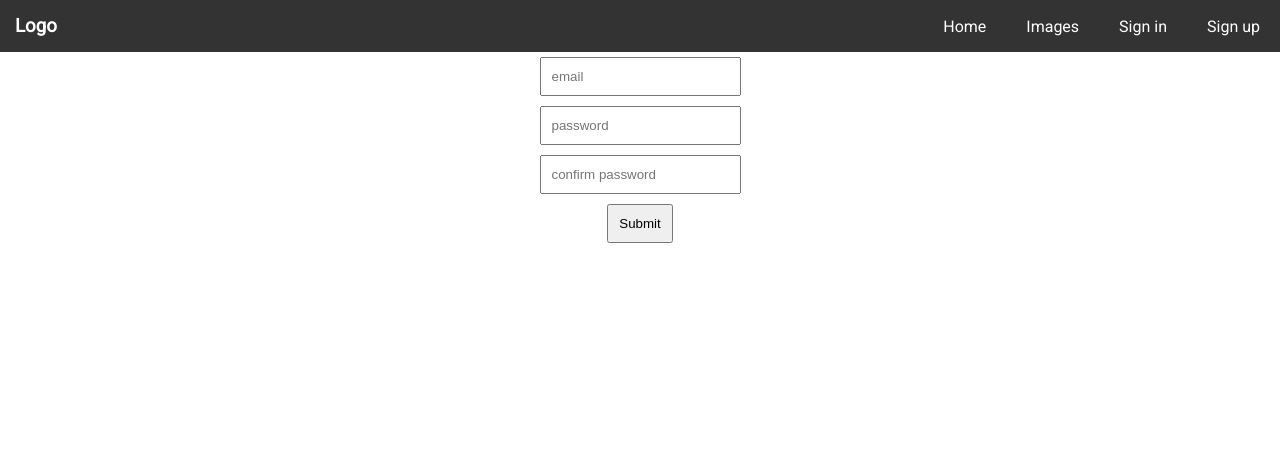
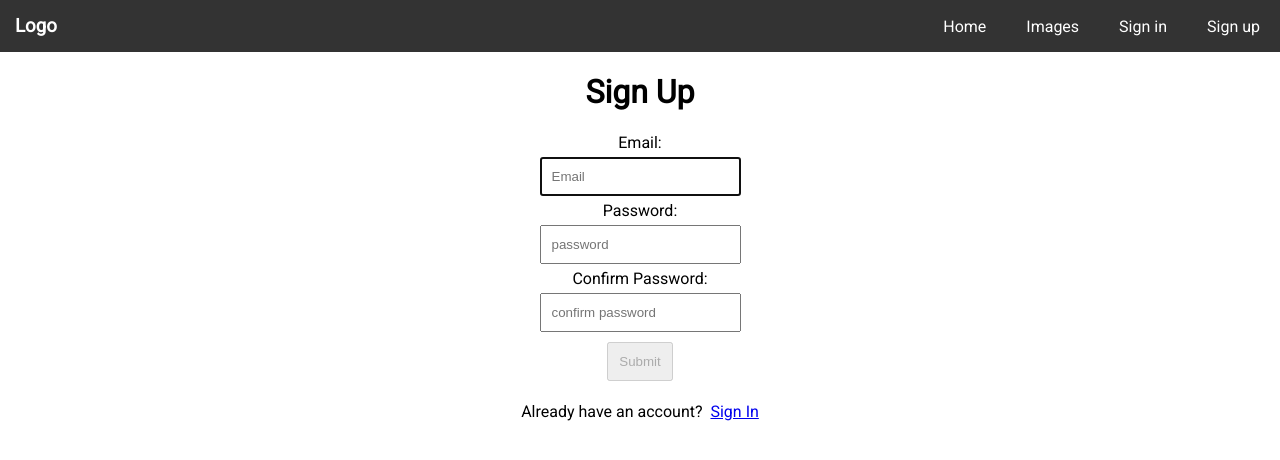
Before and after one commit to szymongasiewski/scenery-change-detection-frontend, a React (Vite) app: page /signup in a window 1280 px wide. Shown: the top 460 px of the page. Built offline with nearby package versions, Linux system fonts and the light colour scheme.

Commit message:
updated register page

```diff
--- /dev/null
+++ b/src/api/axios.js
@@ -0,0 +1,5 @@
+import axios from "axios";
+
+export default axios.create({
+  baseURL: "http://localhost:8000/api/",
+});
--- a/src/index.css
+++ b/src/index.css
@@ -42,3 +42,22 @@ nav a:hover {
   padding: 10px;
   margin: 5px;
 }
+
+.hide {
+  display: none;
+}
+
+.show {
+  display: block;
+}
+
+.offscreen {
+  position: absolute;
+  width: 1px;
+  height: 1px;
+  padding: 0;
+  margin: -1px;
+  overflow: hidden;
+  clip: rect(0, 0, 0, 0);
+  border: 0;
+}
--- a/src/pages/Register.jsx
+++ b/src/pages/Register.jsx
@@ -1,12 +1,50 @@
-import { useState } from "react";
-import { useNavigate } from "react-router-dom";
-// import axios from "axios";
+import { useState, useRef, useEffect } from "react";
+import { useNavigate, Link } from "react-router-dom";
+import axios from "../api/axios";
+
+const emailRegex = /^[a-zA-Z0-9._%+-]+@[a-zA-Z0-9.-]+\.[a-zA-Z]/;
+const passwordRegex =
+  /^(?=.*[a-z])(?=.*[A-Z])(?=.*\d)(?=.*[#?!@$%^&*-.]).{8,128}$/;
 
 const Register = () => {
+  const emailRef = useRef();
+  const errorRef = useRef();
+
   const [email, setEmail] = useState("");
+  const [validEmail, setValidEmail] = useState(false);
+  const [emailFocus, setEmailFocus] = useState(false);
+
   const [password, setPassword] = useState("");
-  const [confirm_password, setConfirmPassword] = useState("");
+  const [validPassword, setValidPassword] = useState(false);
+  const [passwordFocus, setPasswordFocus] = useState(false);
+
+  const [confirmPassword, setConfirmPassword] = useState("");
+  const [validConfirmPassword, setValidConfirmPassword] = useState(false);
+  const [confirmPasswordFocus, setConfirmPasswordFocus] = useState(false);
+
+  const [errorMessage, setErrorMessage] = useState("");
+
   const navigate = useNavigate();
+
+  useEffect(() => {
+    emailRef.current.focus();
+  }, []);
+
+  useEffect(() => {
+    const result = emailRegex.test(email);
+    setValidEmail(result);
+  }, [email]);
+
+  useEffect(() => {
+    const result = passwordRegex.test(password);
+    setValidPassword(result);
+    const confirmResult = password === confirmPassword;
+    setValidConfirmPassword(confirmResult);
+  }, [password, confirmPassword]);
+
+  useEffect(() => {
+    setErrorMessage("");
+  }, [email, password, confirmPassword]);
 
   const onEmailChange = (e) => {
     setEmail(e.target.value);
@@ -20,78 +58,146 @@ const Register = () => {
     setConfirmPassword(e.target.value);
   };
 
-  // const handleSubmit = async (e) => {
-  //   e.preventDefault();
-
-  //   const response = await axios.post(
-  //     "http://127.0.0.1:8000/api/register/",
-  //     {
-  //       email: email,
-  //       password: password,
-  //       confirm_password: confirm_password,
-  //     },
-  //     {
-  //       headers: {
-  //         "Content-Type": "application/json",
-  //       },
-  //     },
-  //   );
-  // };
-
-  let registerUser = async (e) => {
+  const handleSubmit = async (e) => {
     e.preventDefault();
 
-    let response = await fetch("http://127.0.0.1:8000/api/register/", {
-      method: "POST",
-      headers: {
-        "Content-Type": "application/json",
-      },
-      body: JSON.stringify({
-        email: email,
-        password: password,
-        confirm_password: confirm_password,
-      }),
-    });
+    const v1 = emailRegex.test(email);
+    const v2 = passwordRegex.test(password);
+    if (!v1 || !v2) {
+      setErrorMessage("Invalid email or password.");
+      return;
+    }
 
-    if (response.status === 201) {
-      navigate("/signin");
-    } else {
-      alert("something wrong");
-      console.log(response);
+    try {
+      const response = await axios.post(
+        "register/",
+        {
+          email: email,
+          password: password,
+          confirm_password: confirmPassword,
+        },
+        {
+          headers: {
+            "Content-Type": "application/json",
+          },
+          withCredentials: true,
+        },
+      );
+      setErrorMessage("");
+      if (response.status === 201) {
+        navigate("/signin");
+      }
+    } catch (error) {
+      if (!error?.response) {
+        setErrorMessage("Network error.");
+      } else if (error.response?.status === 400) {
+        setErrorMessage("Invalid email or password.");
+      } else {
+        setErrorMessage("Registration failed.");
+      }
+      errorRef.current.focus();
     }
   };
 
   return (
-    <div>
-      <form className="container" onSubmit={registerUser}>
+    <div className="container">
+      <p
+        ref={errorRef}
+        className={errorMessage ? "error" : "offscreen"}
+        aria-live="asserive"
+      >
+        {errorMessage}
+      </p>
+      <h1>Sign Up</h1>
+      <form className="container" onSubmit={handleSubmit}>
+        <label htmlFor="email">Email:</label>
         <input
           className="item"
           type="email"
+          id="email"
+          ref={emailRef}
+          autoComplete="off"
           name="email"
-          placeholder="email"
+          placeholder="Email"
           value={email}
           onChange={onEmailChange}
+          required
+          aria-invalid={validEmail ? "false" : "true"}
+          aria-describedby="uidnote"
+          onFocus={() => setEmailFocus(true)}
+          onBlur={() => setEmailFocus(false)}
         />
+        <p
+          id="uidnote"
+          className={emailFocus && email && !validEmail ? "show" : "hide"}
+        >
+          Please enter a valid email address.
+        </p>
+        <label htmlFor="password">Password:</label>
         <input
           className="item"
+          id="password"
           type="password"
           name="password"
           placeholder="password"
           value={password}
           onChange={onPasswordChange}
+          required
+          aria-invalid={validPassword ? "false" : "true"}
+          aria-describedby="pwdnote"
+          onFocus={() => setPasswordFocus(true)}
+          onBlur={() => setPasswordFocus(false)}
         />
+        <p
+          id="pwdnote"
+          className={passwordFocus && !validPassword ? "show" : "hide"}
+        >
+          8 to 128 characters.
+          <br />
+          Must include one lowercase letter, one uppercase letter, one digit and
+          one special character.
+        </p>
+        <label htmlFor="confirm_password">Confirm Password:</label>
         <input
           className="item"
+          id="confirm_password"
           type="password"
           name="confirm_password"
           placeholder="confirm password"
-          value={confirm_password}
+          value={confirmPassword}
           onChange={onConfirmPasswordChange}
+          required
+          aria-invalid={validConfirmPassword ? "false" : "true"}
+          aria-describedby="cpwdnote"
+          onFocus={() => setConfirmPasswordFocus(true)}
+          onBlur={() => setConfirmPasswordFocus(false)}
         />
-        <button className="item" type="submit">
+        <p
+          id="cpwdnote"
+          className={
+            confirmPasswordFocus && !validConfirmPassword ? "show" : "hide"
+          }
+        >
+          Passwords do not match.
+        </p>
+        <button
+          className="item"
+          type="submit"
+          disabled={
+            !validEmail || !validPassword || !validConfirmPassword
+              ? true
+              : false
+          }
+        >
           Submit
         </button>
       </form>
+      <p>
+        Already have an account? &nbsp;
+        <span>
+          <Link to="/signin">Sign In</Link>
+        </span>
+      </p>
     </div>
   );
 };
```
